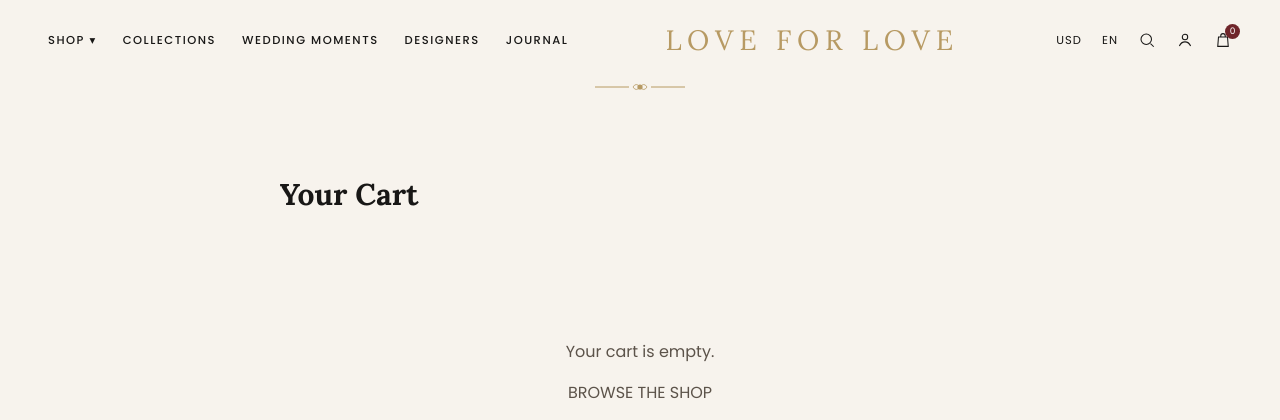
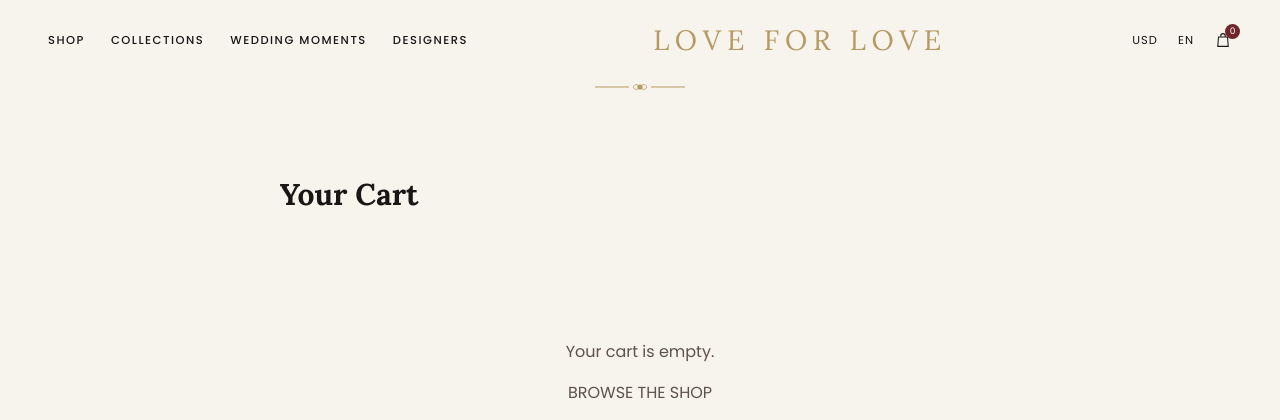
Before and after one commit to medzenter-svg/loveforlove.com, a Flask app: page /cart in a window 1280 px wide. Shown: the top 420 px of the page. Run offline with Flask 3, Linux system fonts and the light colour scheme.

Commit message:
Keep navigation limited to working store features

```diff
--- a/store/templates/base.html
+++ b/store/templates/base.html
@@ -13,19 +13,16 @@
   <div class="wrap">
     <header class="nav">
       <div class="nav-left">
-        <a href="{{ url_for('shop') }}">SHOP &#9662;</a>
+        <a href="{{ url_for('shop') }}">SHOP</a>
         <a href="{{ url_for('shop') }}?category=Featured+Destinations">COLLECTIONS</a>
         <a href="{{ url_for('home') }}#moments">WEDDING MOMENTS</a>
         <a href="{{ url_for('shop') }}?category=Designers">DESIGNERS</a>
-        <a href="{{ url_for('shop') }}">JOURNAL</a>
       </div>
       <a class="logo" href="{{ url_for('home') }}">LOVE FOR LOVE</a>
       <div class="nav-right">
         <span class="lang" title="Store currency">USD</span>
         <span class="lang" title="Current language">EN</span>
-        {% include "icons/search.svg" %}
-        {% include "icons/user.svg" %}
-        <a class="cart-wrap" href="{{ url_for('cart_view') }}">
+        <a class="cart-wrap" href="{{ url_for('cart_view') }}" aria-label="Shopping bag">
           {% include "icons/bag.svg" %}
           <span class="cart-badge">{{ session.get('cart', [])|length }}</span>
         </a>
```
